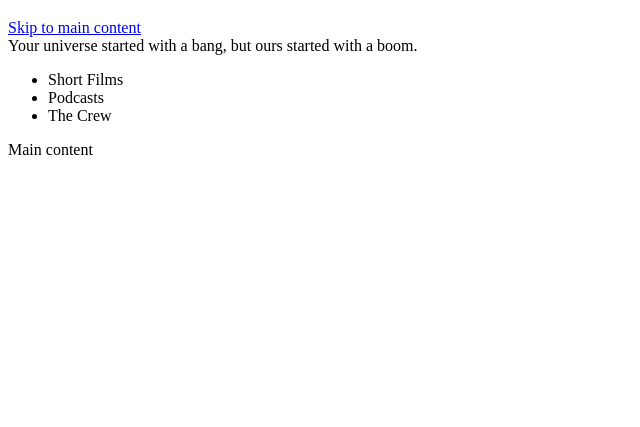
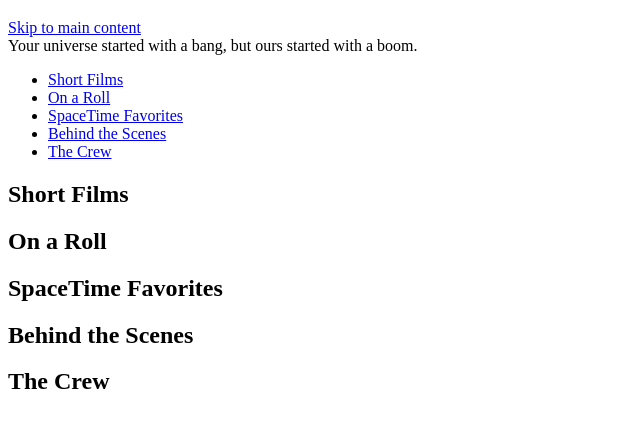
Before and after one commit to CR96/SpaceTIme, a plain HTML site: page index.html in a window 1280 px wide. Shown: the part 61-488 px from the top of the page, without its empty margins (0-640 px from the left). Drawn offline with Linux system fonts and the light colour scheme.

Commit message:
Link navigation list items

```diff
--- a/index.html
+++ b/index.html
@@ -14,13 +14,28 @@
 		</header>
 		<nav>
 			<ul>
-				<li>Short Films</li>
-				<li>Podcasts</li>
-				<li>The Crew</li>
+				<li>
+					<a href="#films">Short Films</a>
+				</li>
+				<li>
+					<a href="#podcast">On a Roll</a>
+				</li>
+				<li>
+					<a href="#favorites">SpaceTime Favorites</a>
+				</li>
+				<li>
+					<a href="#behind_the_scenes">Behind the Scenes</a>
+				</li>
+				<li>
+					<a href="#crew">The Crew</a>
+				</li>
 			</ul>
 		</nav>
 		<main id="content_main">
-			<div>Main content</div>
-		</main>
+			<h2 id="films">Short Films</h2>
+			<h2 id="podcast">On a Roll</h2>
+			<h2 id="favorites">SpaceTime Favorites</h2>
+			<h2 id="behind_the_scenes">Behind the Scenes</h2>
+			<h2 id="crew">The Crew</h2>
 	</body>
 </html>
```
